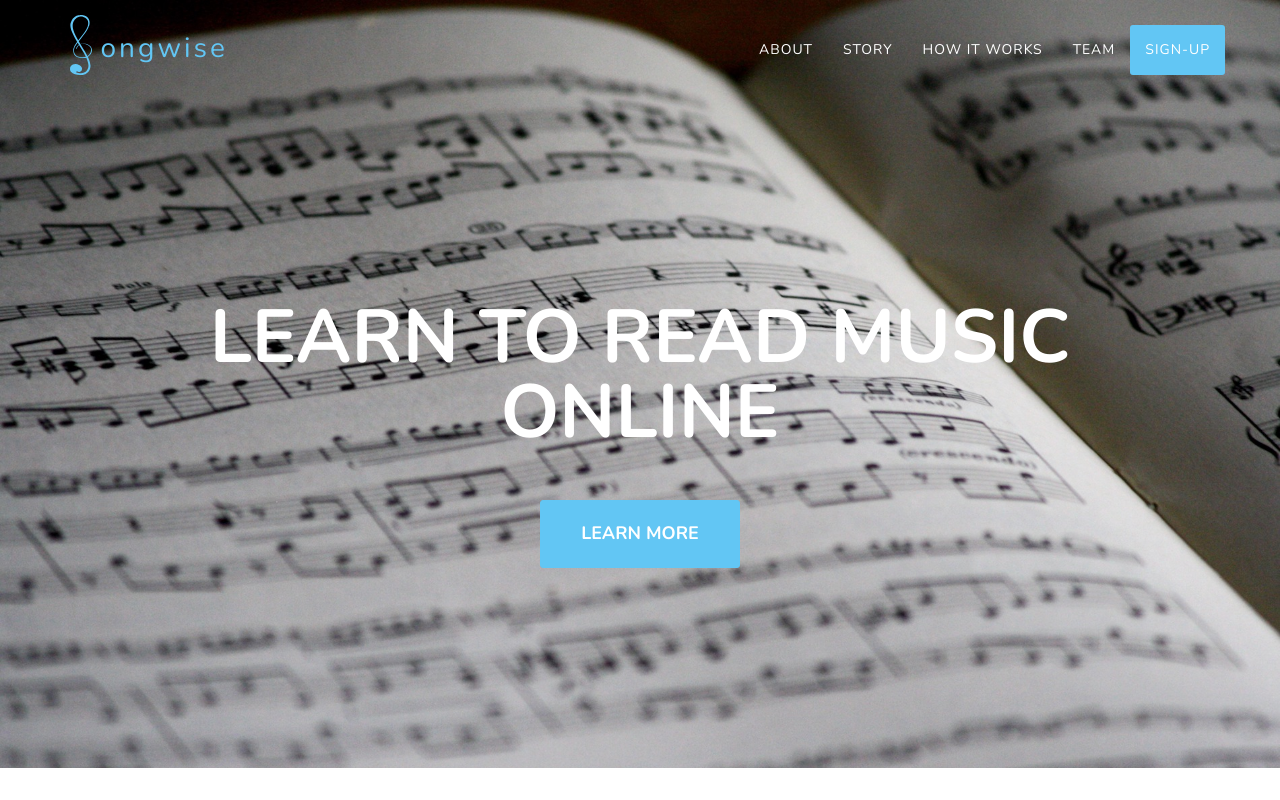
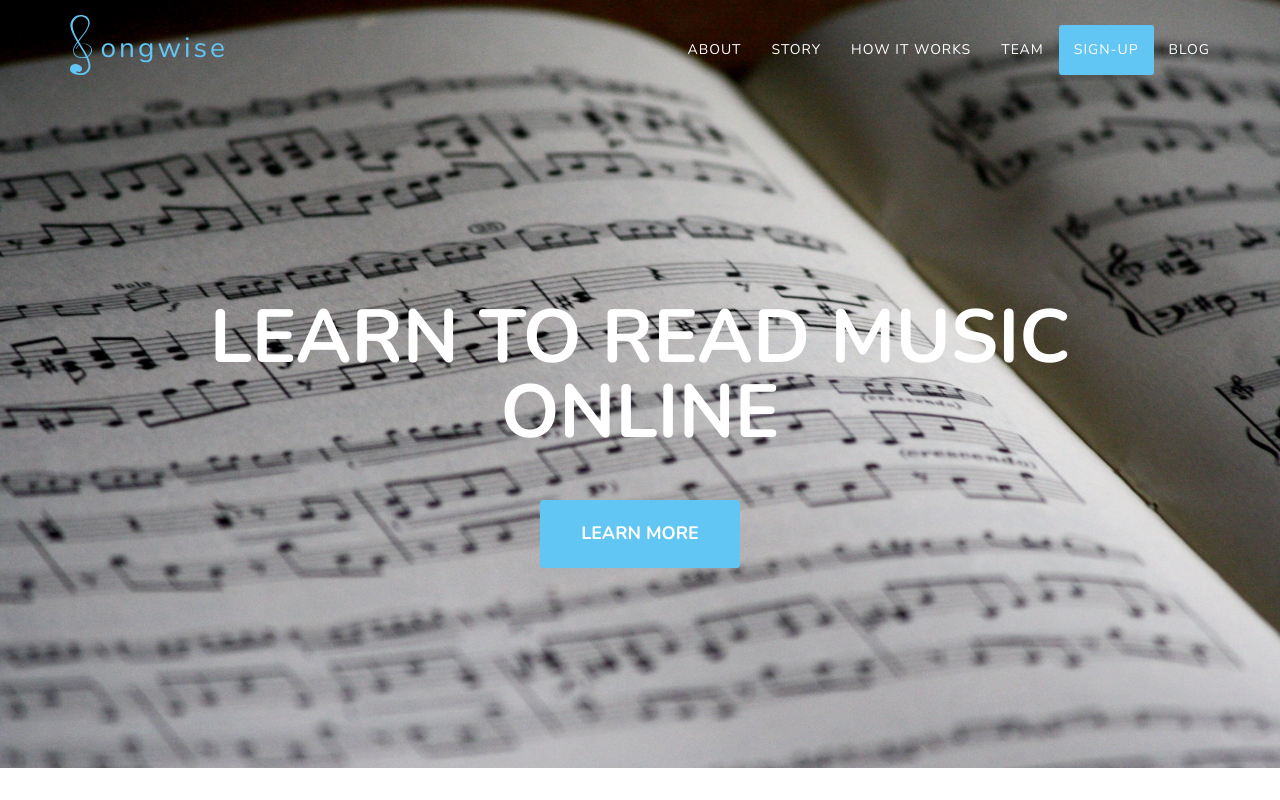
Before and after one commit to jalinford/test, a website: page index.html in a window 1280 px wide. Shown: the top 800 px of the page. Drawn offline with nearby package versions, Linux system fonts and the light colour scheme.

Commit message:
Add blog link

```diff
--- a/index.html
+++ b/index.html
@@ -73,9 +73,9 @@
                     <li>
                         <a class="page-scroll" href="#contact">Sign-Up</a>
                     </li>
-                    <!--<li>
-                        <a class="page-scroll" href="https://medium.com/@gosongwise">Blog</a>
-                    </li></li> -->
+                    <li>
+                        <a href="https://medium.com/songwise">Blog</a>
+                    </li></li>
                 </ul>
             </div>
             <!-- /.navbar-collapse -->
```
